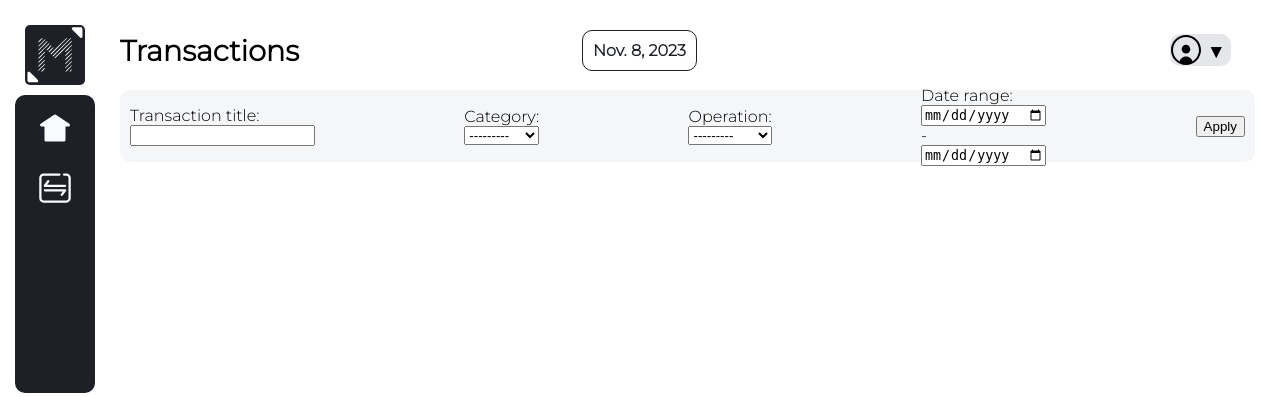
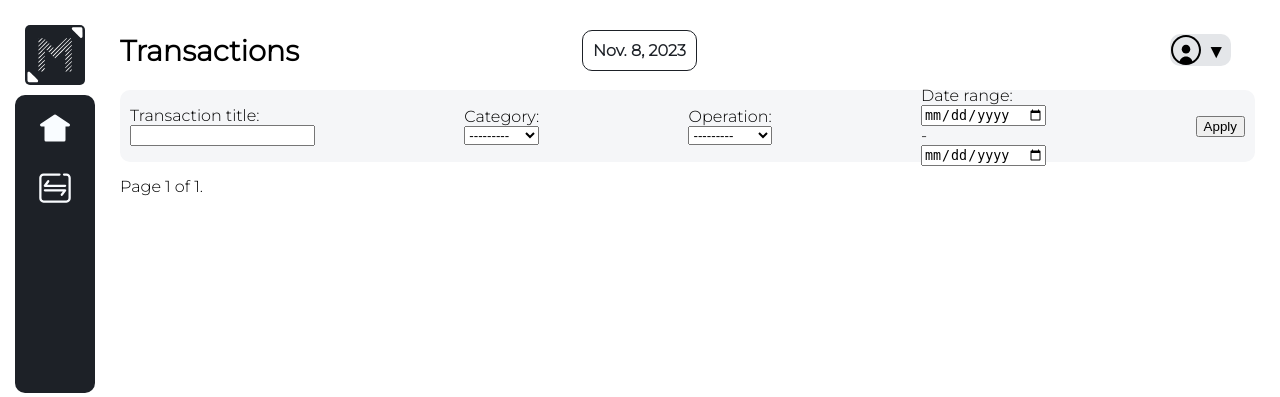
Before and after one commit to antony-kosenko/moneyroam, a Django app: page /transactions/ in a window 1280 px wide. Shown: the top 397 px of the page. Run offline with Django 4.2, Linux system fonts and the light colour scheme; data that the repository does not hold is empty; parts of the project's set-up code (start-up, migrations or seed data) failed here and were passed over; some libraries are stand-ins or nearby versions.

Commit message:
pagination added to TransactionListView

```diff
--- a/invoices/templates/invoices/transactions.html
+++ b/invoices/templates/invoices/transactions.html
@@ -50,6 +50,22 @@
 
         </div>
         {% endfor %}
+        <div class="pagination">
+    <span class="step-links">
+        {% if page_obj.has_previous %}
+            <a href="?page=1">&laquo; first</a>
+            <a href="?page={{ page_obj.previous_page_number }}">previous</a>
+        {% endif %}
 
+        <span class="current">
+            Page {{ page_obj.number }} of {{ page_obj.paginator.num_pages }}.
+        </span>
+
+        {% if page_obj.has_next %}
+            <a href="?page={{ page_obj.next_page_number }}">next</a>
+            <a href="?page={{ page_obj.paginator.num_pages }}">last &raquo;</a>
+        {% endif %}
+    </span>
+</div>
     </section>
 {% endblock page_content %}
--- a/invoices/views.py
+++ b/invoices/views.py
@@ -89,10 +89,6 @@ class DashboardView(ListView):
                 {"stats_header": "Most expensive purchase", "stats": most_expensive_purchase_this_month},
                 {"stats_header": "Highest income", "stats": highest_income_this_month}
             ],
-            # "top_expenses_category_this_month": top_expense_category,
-            # "less_expenses_category_this_month": less_expense_category,
-            # "most_expensive_transaction": most_expensive_purchase_this_month,
-            # "highest_income_transaction": highest_income_this_month,
             "balance_summary": balance
         }
         logger.info(f"Context data providing along with DashboardView: {data_to_context}.")
@@ -105,9 +101,10 @@ class TransactionsListView(django_filters.views.FilterView):
     logger.debug("DashboardView requested.")
 
     model = Transaction
+    ordering = "date_created"
     template_name = "invoices/transactions.html"
     context_object_name = "transactions"
-    paginate_by = 7
+    paginate_by = 20
     filterset_class = TransactionsListFilter
 
     def get_queryset(self):
```
